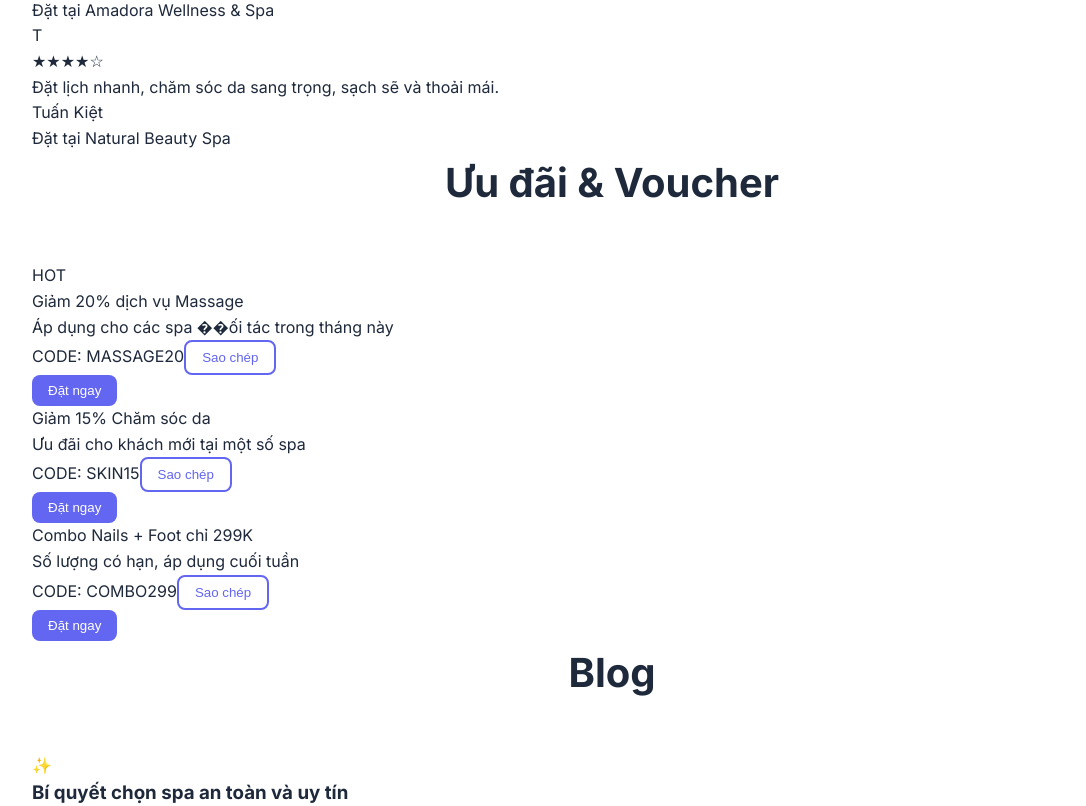
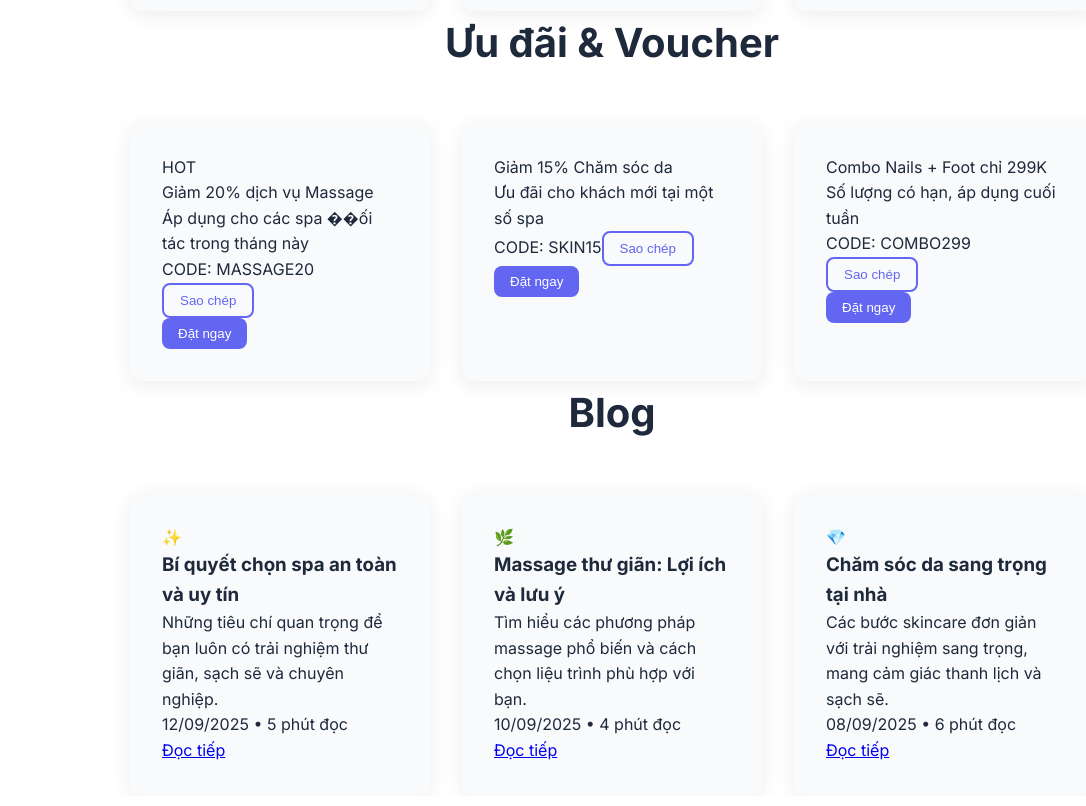
Before and after one commit to XunHan666/spa-hub, a website: page index.html in a window 1280 px wide. Shown: the part 2680-3486 px from the top of the page, without its empty margins (28-1114 px from the left). Drawn offline with Linux system fonts and the light colour scheme.

Commit message:
Update index.html

```diff
--- a/index.html
+++ b/index.html
@@ -651,6 +651,48 @@
         }
     -->
     <style>
+        .testimonials-grid {
+            display: flex;
+            gap: 2rem;
+            flex-wrap: wrap;
+            justify-content: center;
+        }
+        .testimonial-card {
+            background: var(--surface);
+            border-radius: 12px;
+            padding: 2rem;
+            width: 300px;
+            box-shadow: 0 4px 20px rgba(0,0,0,0.08);
+            text-align: left;
+        }
+        .voucher-grid {
+            display: flex;
+            gap: 2rem;
+            flex-wrap: wrap;
+            justify-content: center;
+        }
+        .voucher-card {
+            background: var(--surface);
+            border-radius: 12px;
+            padding: 2rem;
+            width: 300px;
+            box-shadow: 0 4px 20px rgba(0,0,0,0.08);
+            text-align: left;
+        }
+        .blog-grid {
+            display: flex;
+            gap: 2rem;
+            flex-wrap: wrap;
+            justify-content: center;
+        }
+        .blog-card {
+            background: var(--surface);
+            border-radius: 12px;
+            padding: 2rem;
+            width: 300px;
+            box-shadow: 0 4px 20px rgba(0,0,0,0.08);
+            text-align: left;
+        }
         * {
             margin: 0;
             padding: 0;
```
